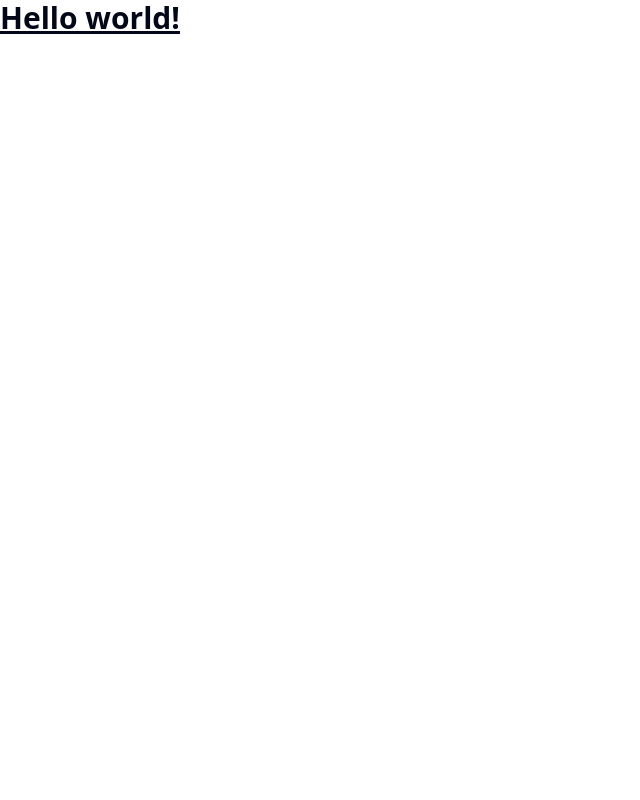
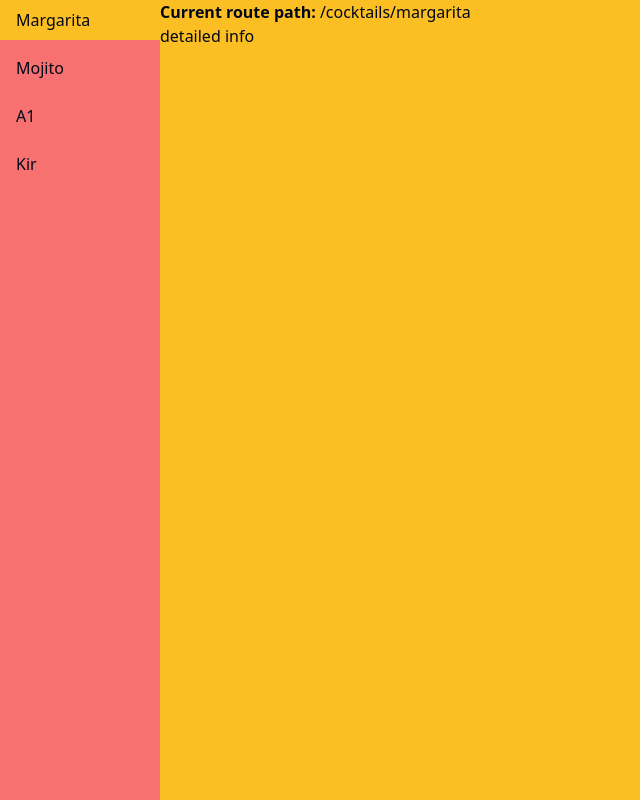
Before and after one commit to RomaAlekhin/maxbitsolutions-test, a Vue app: page /cocktails/margarita in a window 1280 px wide. Shown: the whole page, without its empty margins (0-640 px from the left). Built offline with nearby package versions, Linux system fonts and the light colour scheme.

Commit message:
feat: add router

```diff
--- a/package.json
+++ b/package.json
@@ -15,7 +15,8 @@
     "radix-vue": "^1.5.3",
     "tailwind-merge": "^2.2.2",
     "tailwindcss-animate": "^1.0.7",
-    "vue": "^3.4.21"
+    "vue": "^3.4.21",
+    "vue-router": "4"
   },
   "devDependencies": {
     "@types/node": "^20.11.30",
--- a/src/App.vue
+++ b/src/App.vue
@@ -1,3 +1,7 @@
+<script setup lang="ts">
+import { RouterView } from "vue-router";
+</script>
+
 <template>
-  <h1 class="text-3xl font-bold underline">Hello world!</h1>
+  <RouterView />
 </template>
--- /dev/null
+++ b/src/components/features/drinks/DrinkDetails.vue
@@ -0,0 +1,7 @@
+<template>
+  <div class="bg-amber-400 flex-1">
+    <!-- detailed info -->
+    <div><strong>Current route path:</strong> {{ $route.fullPath }}</div>
+    detailed info
+  </div>
+</template>
--- /dev/null
+++ b/src/components/features/drinks/DrinkMenu.vue
@@ -0,0 +1,28 @@
+<script setup lang="ts">
+import { routesInfo } from "@/lib/router";
+import { CocktailSlug, Link } from "./types";
+import { labelByCocktailSlug } from "./utils";
+
+const links = [
+  CocktailSlug.MARGARITA,
+  CocktailSlug.MOJITO,
+  CocktailSlug.A1,
+  CocktailSlug.KIR,
+].map<Link>((key) => ({
+  to: routesInfo.cocktailDetails.getLinkTo(key),
+  label: labelByCocktailSlug[key],
+}));
+</script>
+
+<template>
+  <nav class="flex flex-col gap-2">
+    <RouterLink
+      v-for="link in links"
+      :key="link.to"
+      :to="link.to"
+      class="py-2 px-4"
+    >
+      {{ link.label }}
+    </RouterLink>
+  </nav>
+</template>
--- /dev/null
+++ b/src/components/features/drinks/types.ts
@@ -0,0 +1,11 @@
+export enum CocktailSlug {
+  MARGARITA = "margarita",
+  MOJITO = "mojito",
+  A1 = "a1",
+  KIR = "kir",
+}
+
+export interface Link {
+  to: string;
+  label: string;
+}
--- /dev/null
+++ b/src/components/features/drinks/utils.ts
@@ -0,0 +1,8 @@
+import { CocktailSlug } from "./types";
+
+export const labelByCocktailSlug: Record<CocktailSlug, string> = {
+  [CocktailSlug.MARGARITA]: "Margarita",
+  [CocktailSlug.MOJITO]: "Mojito",
+  [CocktailSlug.A1]: "A1",
+  [CocktailSlug.KIR]: "Kir",
+};
--- /dev/null
+++ b/src/components/ui/Sidebar.vue
@@ -0,0 +1,5 @@
+<template>
+  <div class="bg-red-400 min-w-40">
+    <slot></slot>
+  </div>
+</template>
--- /dev/null
+++ b/src/lib/router.ts
@@ -0,0 +1,29 @@
+import { RouteRecordRaw, createRouter, createWebHistory } from "vue-router";
+
+import CocktailDetails from "@/pages/CocktailDetails.vue";
+import { CocktailSlug } from "@/components/features/drinks/types";
+
+export const routesInfo = {
+  cocktailDetails: {
+    path: "/cocktails/:cocktailSlug",
+    getLinkTo: (key: string) => `/cocktails/${key}`,
+  },
+};
+
+const routes: RouteRecordRaw[] = [
+  {
+    path: "/",
+    component: CocktailDetails,
+    redirect: () => ({
+      path: routesInfo.cocktailDetails.getLinkTo(CocktailSlug.MARGARITA),
+    }),
+    children: [],
+  },
+  { path: routesInfo.cocktailDetails.path, component: CocktailDetails },
+];
+
+export const router = createRouter({
+  history: createWebHistory(),
+  routes,
+  linkActiveClass: "bg-amber-400",
+});
--- a/src/main.ts
+++ b/src/main.ts
@@ -1,5 +1,6 @@
 import { createApp } from "vue";
 import "./style.css";
 import App from "./App.vue";
+import { router } from "./lib/router";
 
-createApp(App).mount("#app");
+createApp(App).use(router).mount("#app");
--- /dev/null
+++ b/src/pages/CocktailDetails.vue
@@ -0,0 +1,12 @@
+<script setup lang="ts">
+import DrinkDetails from "@/components/features/drinks/DrinkDetails.vue";
+import DrinkMenu from "@/components/features/drinks/DrinkMenu.vue";
+import Sidebar from "@/components/ui/Sidebar.vue";
+</script>
+
+<template>
+  <div class="flex w-svw h-svh bg-slate-400">
+    <Sidebar><DrinkMenu /></Sidebar>
+    <DrinkDetails />
+  </div>
+</template>
```
Also changed, not shown: components.json, 1 other file (tests, documents, lock files or other folders).
